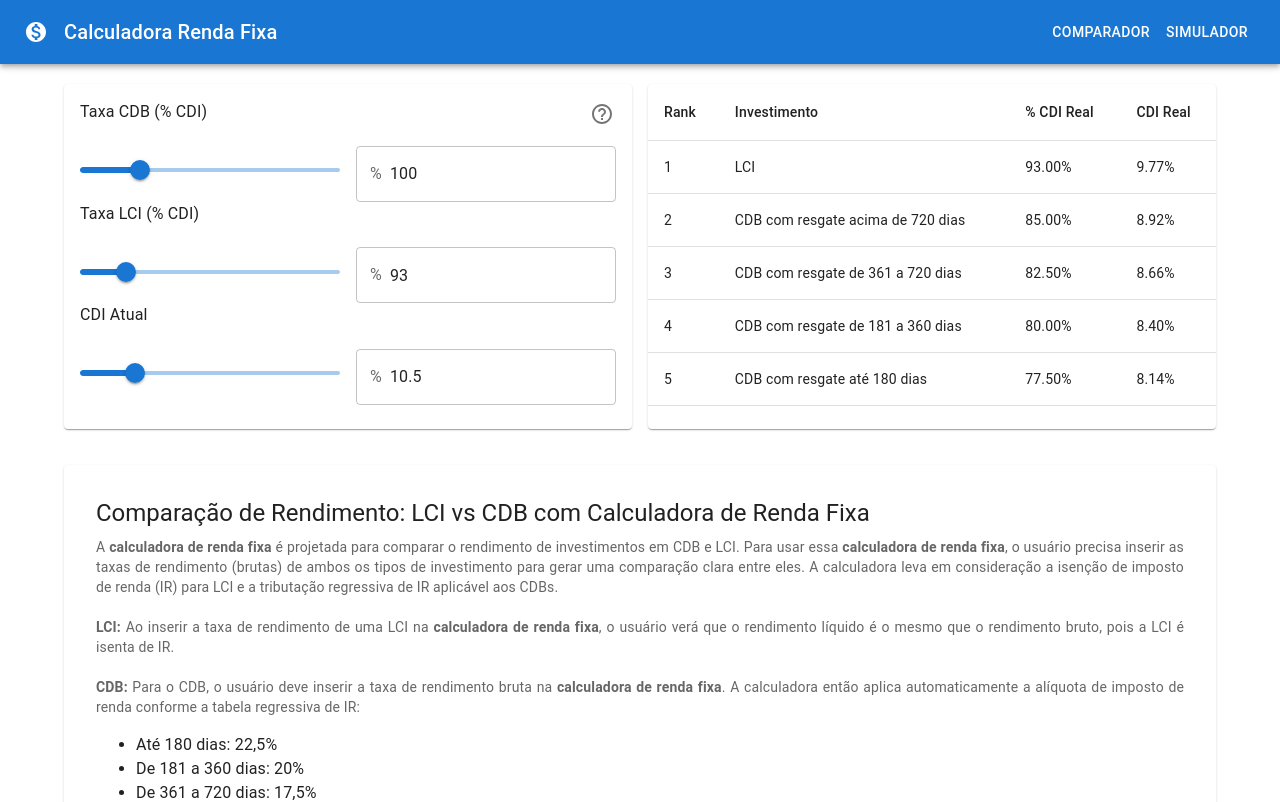
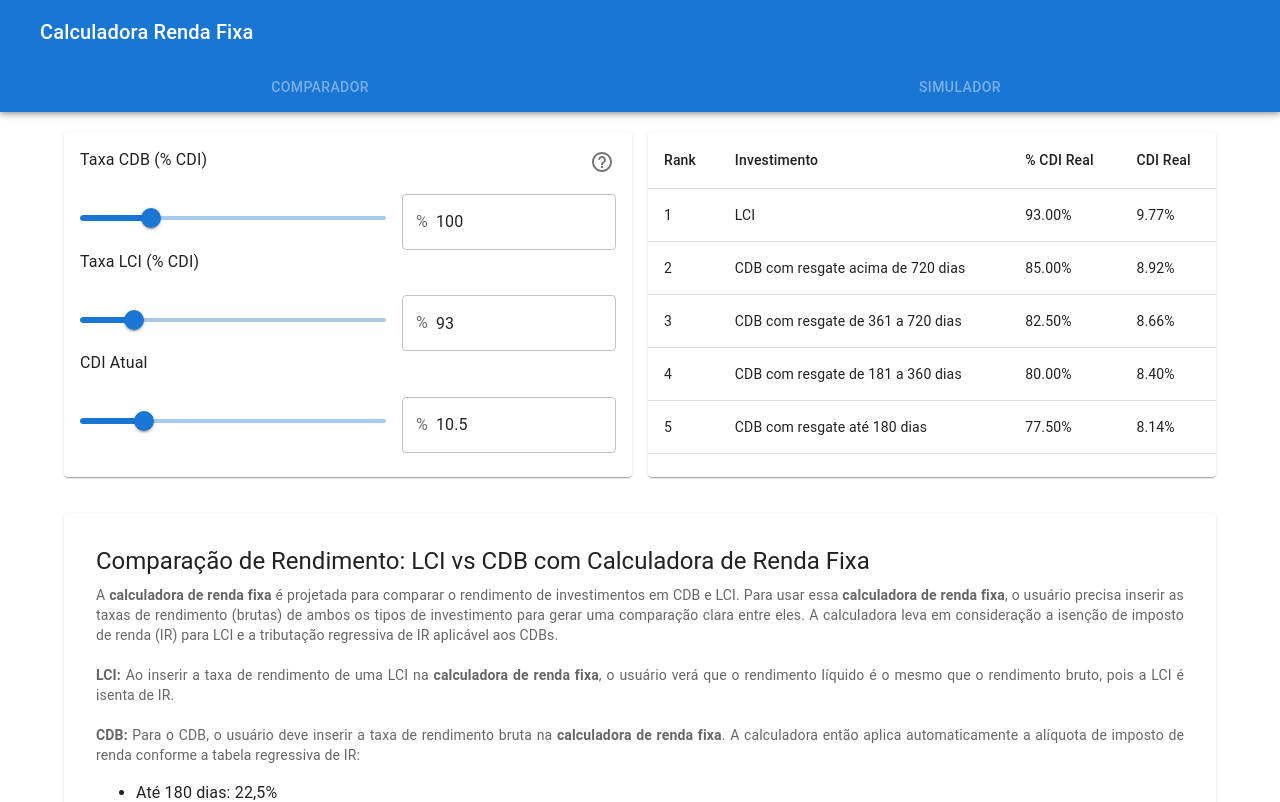
Before and after one commit to omarcovelho/calculadora-renda-fixa, a React (Vite) app: page / in a window 1280 px wide. Shown: the top 802 px of the page. Built offline with nearby package versions, Linux system fonts and the light colour scheme.

Commit message:
Change appbar

```diff
--- a/src/components/Header.jsx
+++ b/src/components/Header.jsx
@@ -1,21 +1,53 @@
-import { AppBar, Button, Toolbar, Typography } from '@mui/material'
-import React from 'react'
-import { Link } from 'react-router-dom'
-import MonetizationOnIcon from '@mui/icons-material/MonetizationOn';
+import React, { useState } from 'react';
+import AppBar from '@mui/material/AppBar';
+import Toolbar from '@mui/material/Toolbar';
+import Typography from '@mui/material/Typography';
+import Tabs from '@mui/material/Tabs';
+import Tab from '@mui/material/Tab';
+import Box from '@mui/material/Box';
+import { Link, useLocation } from 'react-router-dom'; // Ensure you have React Router set up
+
+// Custom LinkTab component to integrate Tab with React Router's Link
+function LinkTab(props) {
+  return <Tab component={Link} {...props} />;
+}
 
 const Header = () => {
+  const location = useLocation();
+  const [value, setValue] = useState(location.pathname); // Track the current path for active tab
+
+  const handleChange = (event, newValue) => {
+    setValue(newValue); // Update the state when the tab changes
+  };
+
   return (
     <AppBar position="static">
-        <Toolbar>
-            <MonetizationOnIcon sx={{ mr: 2 }} />
-            <Typography variant="h6" color="inherit" component="div" sx={{ flexGrow: 1 }}>
-            Calculadora Renda Fixa
-            </Typography>
-            <Button color="inherit" component={Link} to="/comparador">Comparador</Button>
-            <Button color="inherit" component={Link} to="/simulador">Simulador</Button>
-        </Toolbar>
+      <Toolbar>
+        {/* Title aligned to the left in the AppBar */}
+        <Typography variant="h6" component="div" sx={{ flexGrow: 1, textAlign: 'left', pl: 2 }}>
+          Calculadora Renda Fixa
+        </Typography>
+      </Toolbar>
+      {/* Tabs component for navigation, taking the full width below the title */}
+      <Box sx={{ width: '100%' }}> {/* Full width for the tabs */}
+        <Tabs
+          value={value}
+          onChange={handleChange}
+          textColor="inherit" // Ensure tabs inherit text color from AppBar
+          indicatorColor="secondary" // Use the secondary color for the active tab indicator
+          sx={{
+            '& .MuiTab-root': { color: 'rgba(255, 255, 255, 0.7)' }, // Unselected tab text color
+            '& .Mui-selected': { color: 'white' }, // Selected tab text color
+            '& .MuiTabs-indicator': { backgroundColor: 'white' }, // Selected tab underline color
+          }}
+          variant="fullWidth" // Make tabs take full width
+        >
+          <LinkTab label="Comparador" to="/comparador" value="/comparador" />
+          <LinkTab label="Simulador" to="/simulador" value="/simulador" />
+        </Tabs>
+      </Box>
     </AppBar>
-  )
-}
+  );
+};
 
-export default Header
+export default Header;
--- a/src/components/SliderWithInput.jsx
+++ b/src/components/SliderWithInput.jsx
@@ -48,7 +48,7 @@ const SliderWithInput = ({ label, min, max, step, value, onChange, icon, format
           {label}
         </Typography>
       </Grid>
-      <Grid item xs={6}>
+      <Grid item xs={7}>
         <Slider
           value={value}
           onChange={handleSliderChange}
@@ -58,7 +58,7 @@ const SliderWithInput = ({ label, min, max, step, value, onChange, icon, format
           aria-labelledby="input-slider"
         />
       </Grid>
-      <Grid item xs={6}>
+      <Grid item xs={5}>
         <TextField
           variant="outlined"
           fullWidth
--- a/src/pages/SimuladorPage.jsx
+++ b/src/pages/SimuladorPage.jsx
@@ -62,7 +62,7 @@ const SimuladorPage = () => {
               <SliderWithInput
                 label="Montante Inicial"
                 min={0}
-                max={1000000}
+                max={500000}
                 step={100}
                 value={montanteInicial}
                 onChange={setMontanteInicial}
@@ -72,7 +72,7 @@ const SimuladorPage = () => {
               <SliderWithInput
                 label="Aporte Mensal"
                 min={0}
-                max={1000000}
+                max={50000}
                 step={100}
                 value={aporteMensal}
                 onChange={setAporteMensal}
```
